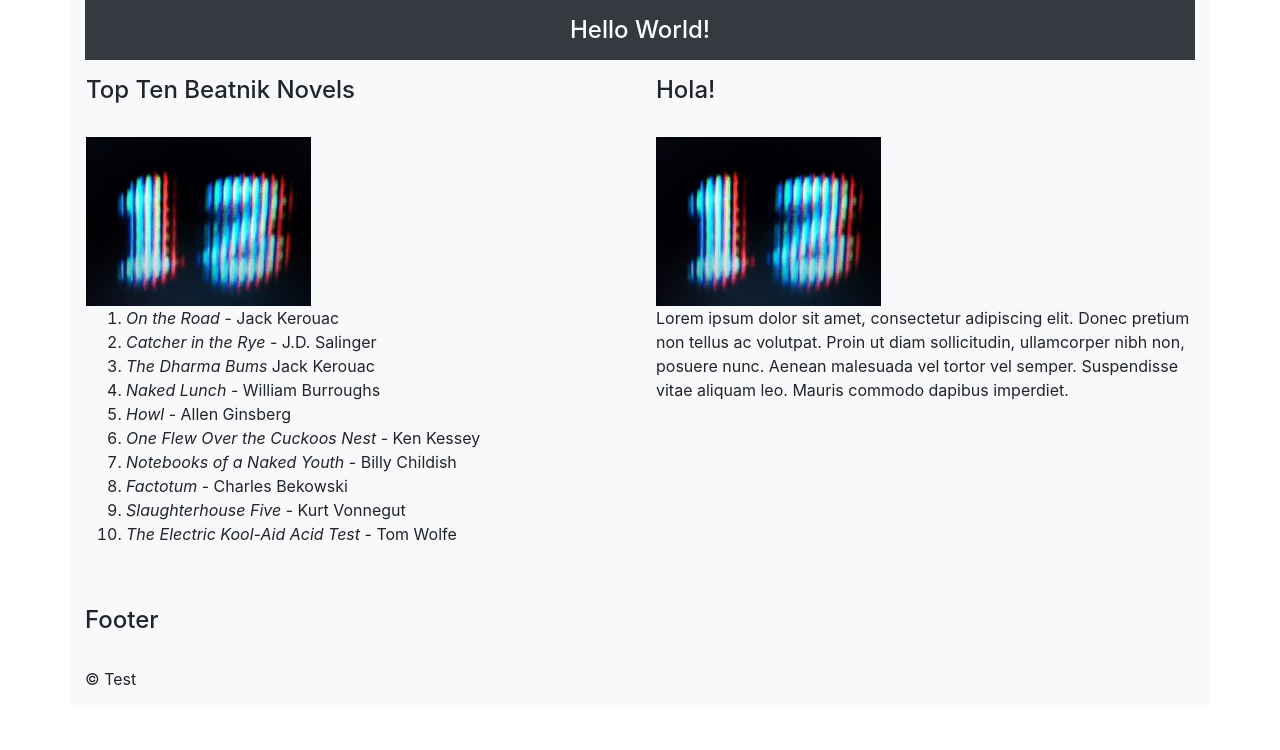
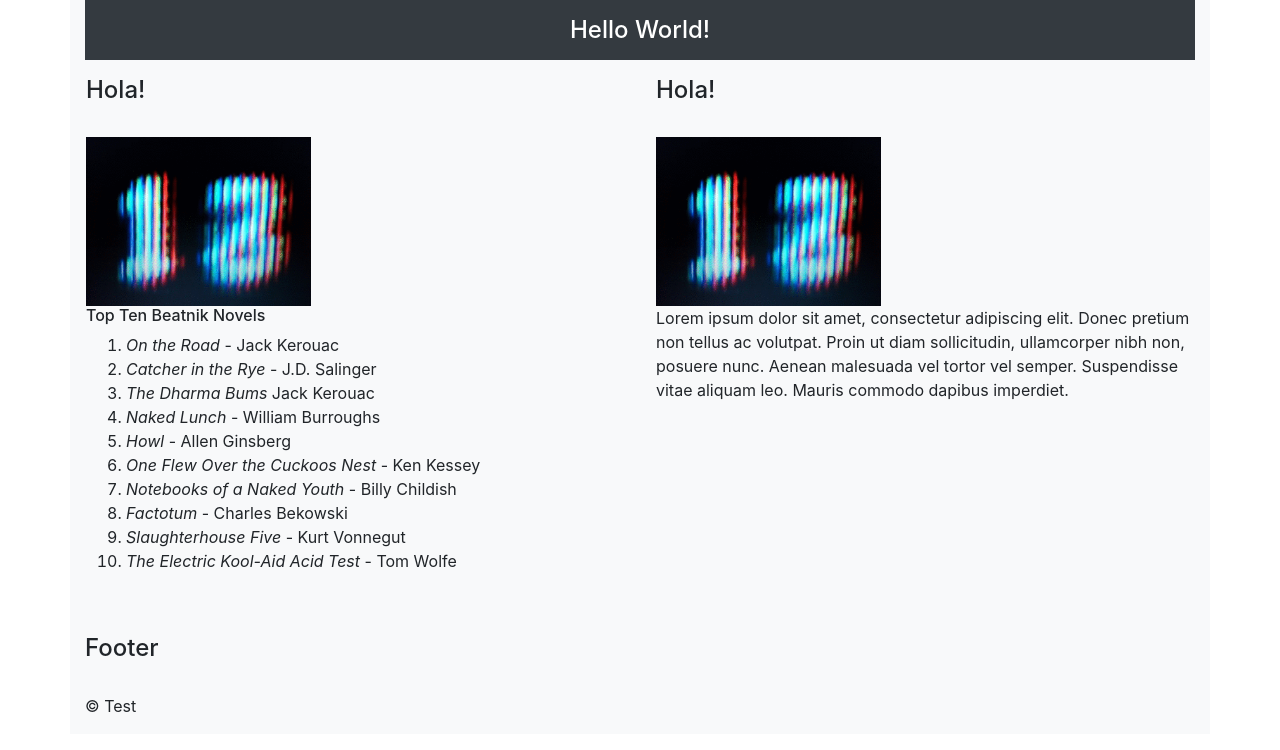
Before and after one commit to adrizos/Bootstrap4_HelloWorld, a plain HTML site: page index.html in a window 1280 px wide. Drawn offline with nearby package versions, Linux system fonts and the light colour scheme.

Commit message:
updated text

```diff
--- a/index.html
+++ b/index.html
@@ -19,8 +19,9 @@
 
                 </div>
                 <div class="col-lg-6 col-md-6 col-sm-6 col-xs-12 p-3">
-                    <h4>Top Ten Beatnik Novels</h4><br>
+                    <h4>Hola!</h4><br>
                     <img src="./images/numbers.gif" width=225 heigh=225><br>
+                    <h6>Top Ten Beatnik Novels</h6>
                     <ol>
                         <li><i>On the Road</i> - Jack Kerouac</li>
                         <li><i>Catcher in the Rye</i> - J.D. Salinger</li>
```
